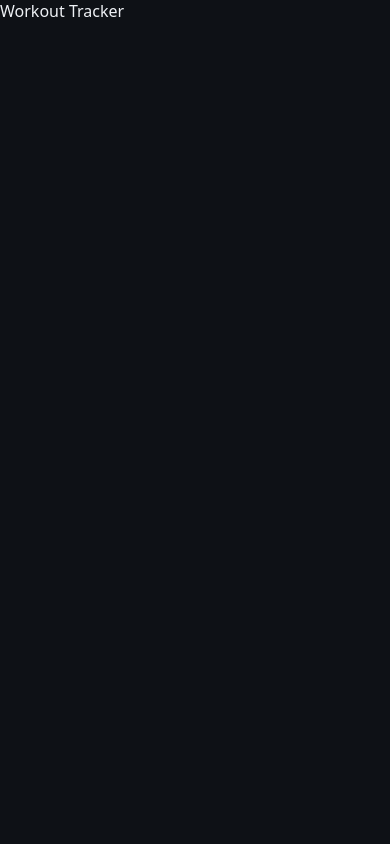
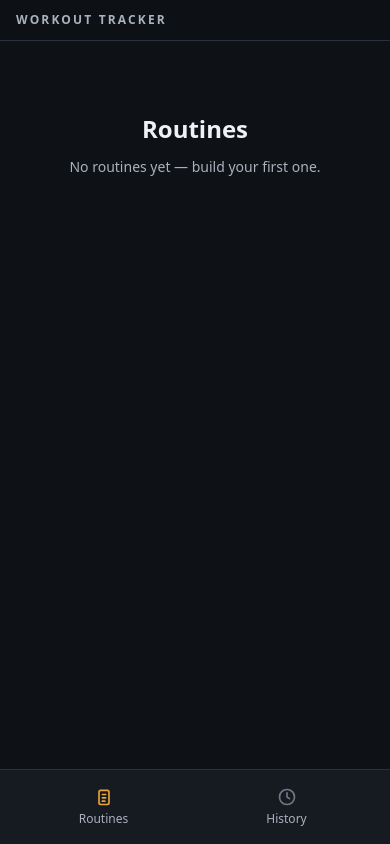
Before and after one commit to rhyslohf/overload, a React (Vite) app: page / in a window 390 px wide. Built offline with nearby package versions, Linux system fonts and the light colour scheme.

Commit message:
feat: add app shell base responsive layout

```diff
--- a/src/App.tsx
+++ b/src/App.tsx
@@ -1,5 +1,17 @@
+import { useState } from 'react';
+import AppShell from './components/AppShell';
+import type { View } from './components/BottomNav';
+import HistoryHome from './features/history/HistoryHome';
+import RoutinesHome from './features/routines/RoutinesHome';
+
 function App() {
-  return <main>Workout Tracker</main>;
+  const [view, setView] = useState<View>('routines');
+
+  return (
+    <AppShell view={view} onViewChange={setView}>
+      {view === 'routines' ? <RoutinesHome /> : <HistoryHome />}
+    </AppShell>
+  );
 }
 
 export default App;
--- /dev/null
+++ b/src/components/AppShell.tsx
@@ -0,0 +1,26 @@
+import { type ReactNode } from 'react';
+import BottomNav, { type View } from './BottomNav';
+
+interface AppShellProps {
+  view: View;
+  onViewChange: (view: View) => void;
+  children: ReactNode;
+}
+
+function AppShell({ view, onViewChange, children }: AppShellProps) {
+  return (
+    <div className="mx-auto flex min-h-dvh w-full max-w-md flex-col bg-canvas text-ink">
+      <header className="sticky top-0 z-10 border-b border-line bg-canvas/95 px-4 pb-3 pt-[max(0.75rem,env(safe-area-inset-top))] backdrop-blur-sm">
+        <p className="text-xs font-semibold uppercase tracking-[0.18em] text-ink-2">
+          Workout Tracker
+        </p>
+      </header>
+
+      <main className="flex-1 px-4 py-6">{children}</main>
+
+      <BottomNav view={view} onViewChange={onViewChange} />
+    </div>
+  );
+}
+
+export default AppShell;
--- /dev/null
+++ b/src/components/BottomNav.tsx
@@ -0,0 +1,81 @@
+export type View = 'routines' | 'history';
+
+const VIEWS: ReadonlyArray<{ id: View; label: string }> = [
+  { id: 'routines', label: 'Routines' },
+  { id: 'history', label: 'History' },
+];
+
+function ClipboardList({ active }: { active: boolean }) {
+  return (
+    <svg
+      aria-hidden="true"
+      className={active ? 'text-accent' : 'text-ink-3'}
+      width="20"
+      height="20"
+      viewBox="0 0 24 24"
+      fill="none"
+      stroke="currentColor"
+      strokeWidth="2"
+      strokeLinecap="round"
+      strokeLinejoin="round"
+    >
+      <rect x="6" y="4" width="12" height="17" rx="2" />
+      <path d="M10 9h4M10 13h4M10 17h3" />
+    </svg>
+  );
+}
+
+function Clock({ active }: { active: boolean }) {
+  return (
+    <svg
+      aria-hidden="true"
+      className={active ? 'text-accent' : 'text-ink-3'}
+      width="20"
+      height="20"
+      viewBox="0 0 24 24"
+      fill="none"
+      stroke="currentColor"
+      strokeWidth="2"
+      strokeLinecap="round"
+      strokeLinejoin="round"
+    >
+      <circle cx="12" cy="12" r="9" />
+      <path d="M12 7v5l3 2" />
+    </svg>
+  );
+}
+
+interface BottomNavProps {
+  view: View;
+  onViewChange: (view: View) => void;
+}
+
+function BottomNav({ view, onViewChange }: BottomNavProps) {
+  return (
+    <nav
+      aria-label="Primary"
+      className="sticky bottom-0 z-10 border-t border-line bg-panel px-4 pb-[max(0.5rem,env(safe-area-inset-bottom))] pt-2"
+    >
+      <div className="grid grid-cols-2 gap-2">
+        {VIEWS.map((item) => {
+          const active = item.id === view;
+          const Icon = item.id === 'routines' ? ClipboardList : Clock;
+          return (
+            <button
+              key={item.id}
+              type="button"
+              aria-current={active ? 'page' : undefined}
+              onClick={() => onViewChange(item.id)}
+              className="flex min-h-11 w-full flex-col items-center justify-center gap-1 rounded-lg border border-transparent px-2 py-2 text-xs font-medium text-ink-2 transition-colors duration-100 hover:bg-raise focus-visible:border-accent aria-current:text-accent"
+            >
+              <Icon active={active} />
+              <span>{item.label}</span>
+            </button>
+          );
+        })}
+      </div>
+    </nav>
+  );
+}
+
+export default BottomNav;
--- /dev/null
+++ b/src/features/history/HistoryHome.tsx
@@ -0,0 +1,12 @@
+function HistoryHome() {
+  return (
+    <div className="flex flex-col items-center gap-3 pt-12 text-center">
+      <h1 className="text-2xl font-semibold">History</h1>
+      <p className="max-w-xs text-sm text-ink-2">
+        No logged sessions yet. Finish a workout and it'll land here.
+      </p>
+    </div>
+  );
+}
+
+export default HistoryHome;
--- /dev/null
+++ b/src/features/routines/RoutinesHome.tsx
@@ -0,0 +1,12 @@
+function RoutinesHome() {
+  return (
+    <div className="flex flex-col items-center gap-3 pt-12 text-center">
+      <h1 className="text-2xl font-semibold">Routines</h1>
+      <p className="max-w-xs text-sm text-ink-2">
+        No routines yet — build your first one.
+      </p>
+    </div>
+  );
+}
+
+export default RoutinesHome;
```
Also changed, not shown: 1 other file (tests, documents, lock files or other folders).
